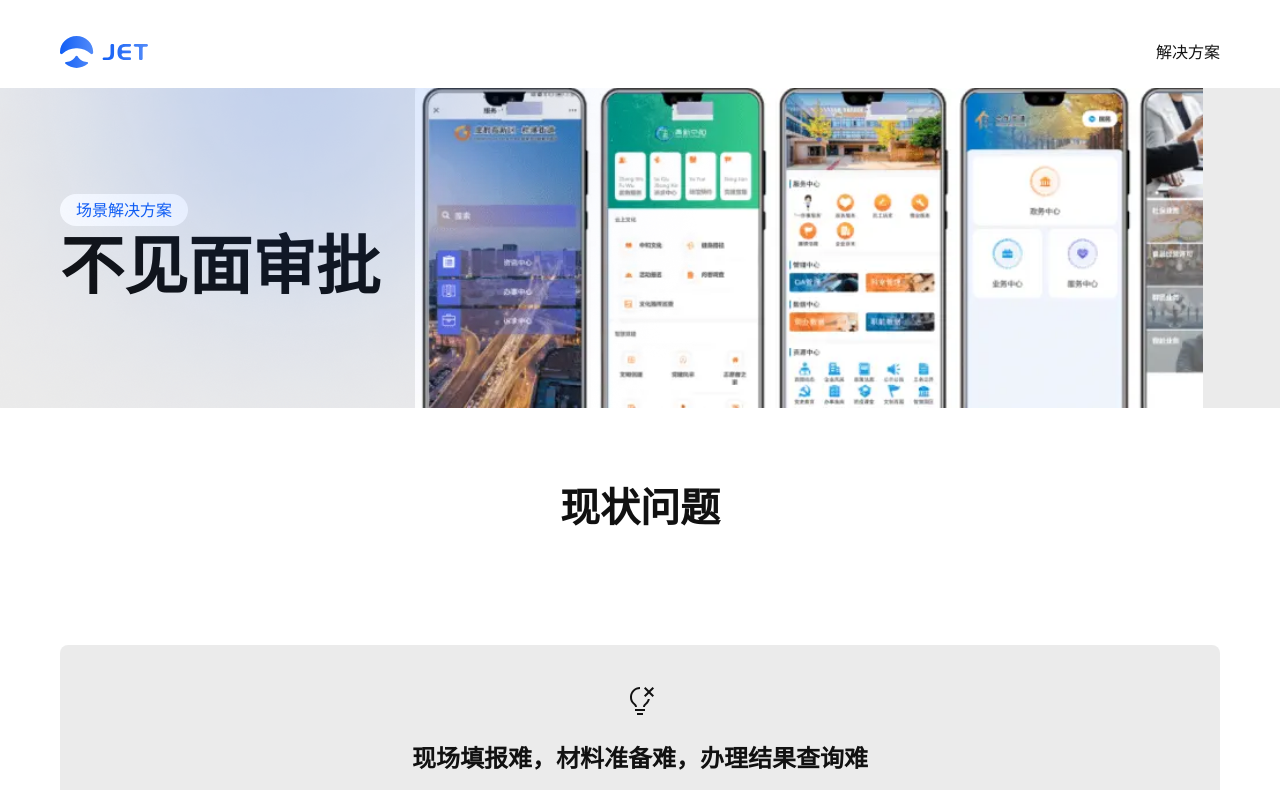
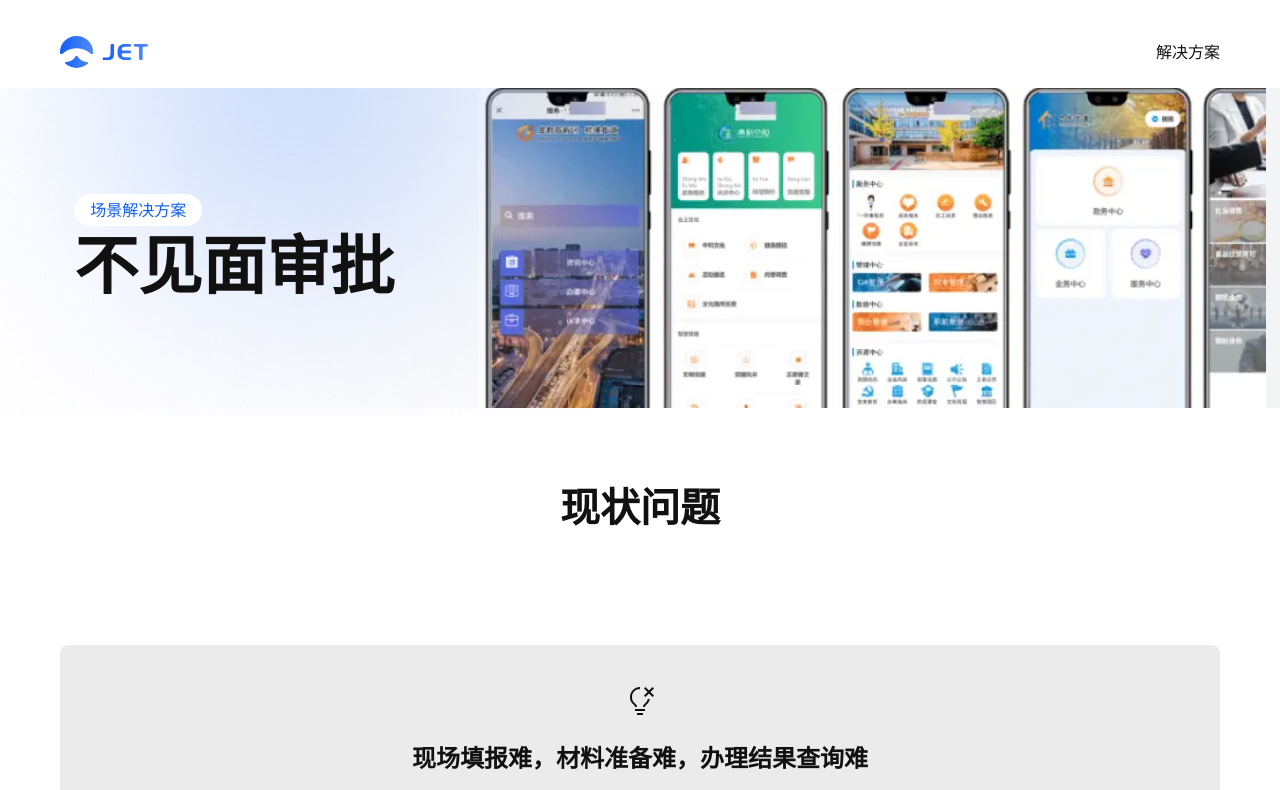
Before and after one commit to Byzanteam/jet-work-official-website, a Vue app: page /approval in a window 1280 px wide. Shown: the top 790 px of the page. Built offline with nearby package versions, Linux system fonts and the light colour scheme.

Commit message:
fix: page title style

```diff
--- a/src/reset.css
+++ b/src/reset.css
@@ -108,6 +108,13 @@
     );
   }
 
+  .mask-title-bg {
+    background: linear-gradient(89.9deg, #ffffff 0.09%, #f3f4f6 99.93%);
+  }
+  .mask-title-bg--dark {
+    background: linear-gradient(90.01deg, #000000 0.01%, #141414 99.99%);
+  }
+
   .linear-chosed-item-bg {
     background: linear-gradient(
       90deg,
--- a/src/views/components/solution-title.vue
+++ b/src/views/components/solution-title.vue
@@ -1,9 +1,10 @@
 <template>
+  <div class="relative w-full dark:mask-title-bg--dark mask-title-bg">
     <div
-    class="relative flex md:flex-row flex-col items-center md:justify-center gap-6 bg-gray-08 md:h-80 md:pt-0 pt-[52px] content-container overflow-hidden"
+      class="flex md:flex-row flex-col items-center md:justify-center gap-6 md:h-80 md:pt-0 pt-[52px] content-container overflow-hidden"
     >
       <div
-      class="md:flex-grow-[5] flex-shrink-0 flex flex-col md:items-start items-center"
+        class="md:flex-grow-[5] flex-shrink-0 flex flex-col md:items-start items-center content-container z-10"
       >
         <div
           class="text-brand-blue bg-white rounded-full flex items-center justify-center px-4 py-1 w-max"
@@ -15,7 +16,12 @@
         </h2>
       </div>
       <div class="md:flex-grow-[8] flex-shrink-0 md:self-end self-start">
-      <img class="md:h-[328px] h-[276px] w-auto max-w-none" :src="img" alt="" />
+        <img
+          class="md:h-[328px] h-[276px] w-auto max-w-none"
+          :src="img"
+          alt=""
+        />
+      </div>
     </div>
     <img
       class="absolute md:left-0 left-[-15%] top-0"
```
Lines whose indentation alone changed are shown as unchanged.
